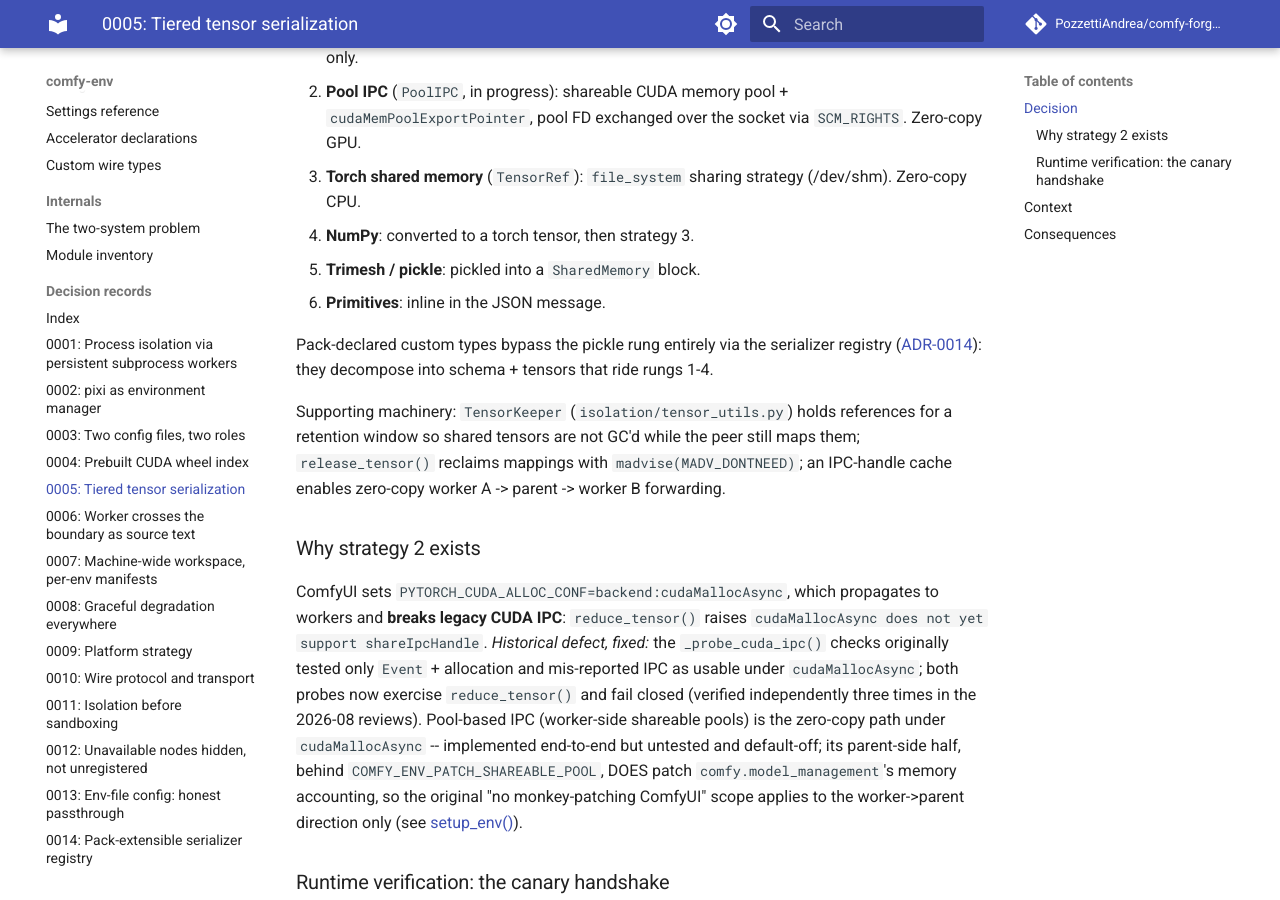
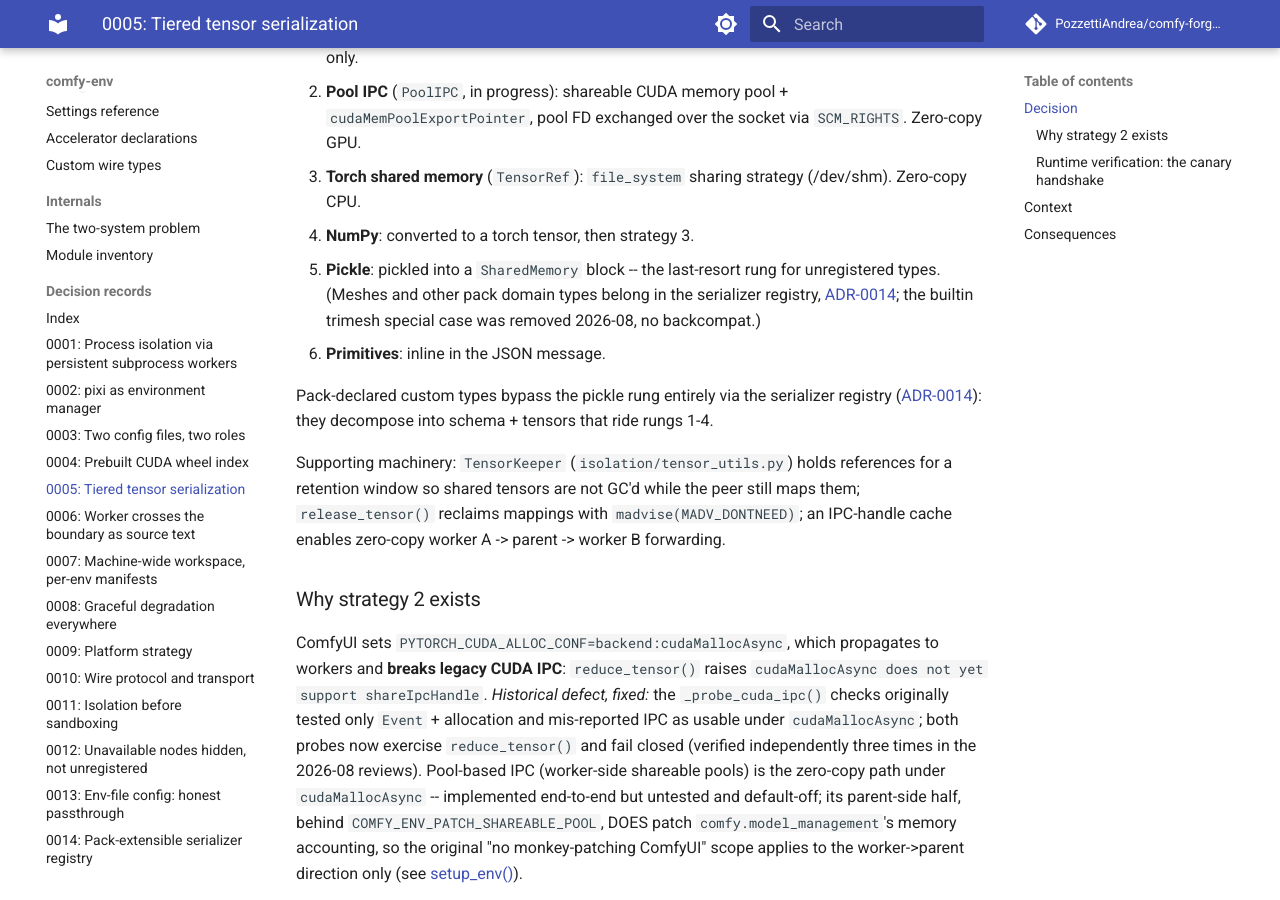
Before and after one commit to Comfy-Forge/comfy-forge-docs, an MkDocs documentation site: the page built from docs/comfy-env/adr/0005-tiered-tensor-serialization.md, in a window 1280 px wide and 900 px high, scrolled down 510 px. Built offline with MkDocs 1.6.1 and Material for MkDocs 9.7.7, drawn with Linux system fonts in a browser that asks for light colours; comment, search, counter and statistics services are not loaded.

Commit message:
ADR-0005 rung 5: generic pickle last-resort; trimesh special case removed (no backcompat)
Co-Authored-By: Claude Fable 5 <noreply@anthropic.com>

```diff
--- a/docs/comfy-env/adr/0005-tiered-tensor-serialization.md
+++ b/docs/comfy-env/adr/0005-tiered-tensor-serialization.md
@@ -21,7 +21,10 @@ metadata only; bulk bytes travel through shared memory or GPU handles.
 3. **Torch shared memory** (`TensorRef`): `file_system` sharing strategy
    (/dev/shm). Zero-copy CPU.
 4. **NumPy**: converted to a torch tensor, then strategy 3.
-5. **Trimesh / pickle**: pickled into a `SharedMemory` block.
+5. **Pickle**: pickled into a `SharedMemory` block -- the last-resort rung
+   for unregistered types. (Meshes and other pack domain types belong in
+   the serializer registry, [ADR-0014](0014-pack-extensible-serializer-registry.md);
+   the builtin trimesh special case was removed 2026-08, no backcompat.)
 6. **Primitives**: inline in the JSON message.
 
 Pack-declared custom types bypass the pickle rung entirely via the
```
Also changed, not shown: docs/comfy-env/index.md (+1 -1 lines).
